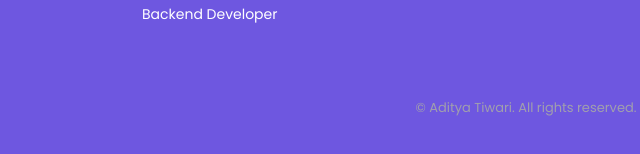
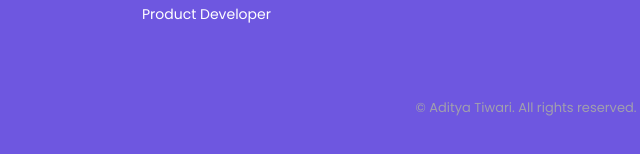
Before and after one commit to AdityaTiwari2102/responsive-portfolio-website, a plain HTML site: page index.html in a window 1280 px wide. Shown: the part 4804-4958 px from the top of the page, 114-754 px from the left. Drawn offline with nearby package versions, Linux system fonts and the light colour scheme.

Commit message:
Refactor: Job title on footer

```diff
--- a/index.html
+++ b/index.html
@@ -566,7 +566,7 @@
         <div class='footer__container container grid'>
           <div>
             <h1 class='footer__title'>Aditya Tiwari</h1>
-            <span class='footer__subtitle'>Backend Developer</span>
+            <span class='footer__subtitle'>Product Developer</span>
           </div>
 
           <ul class='footer__links'>
```
